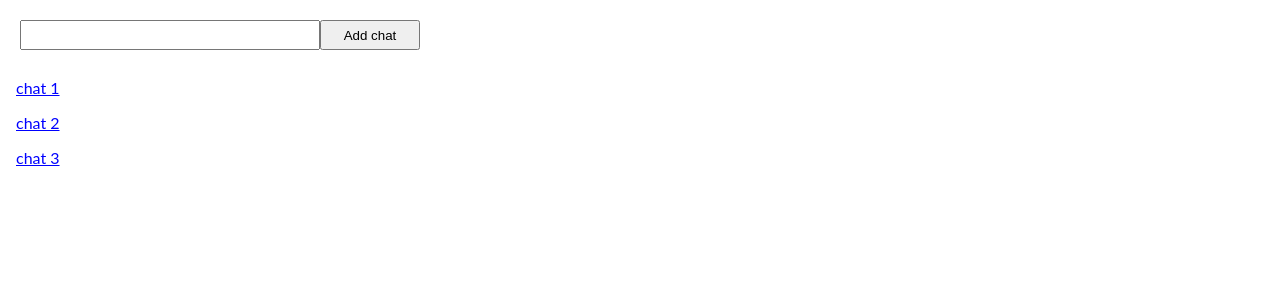
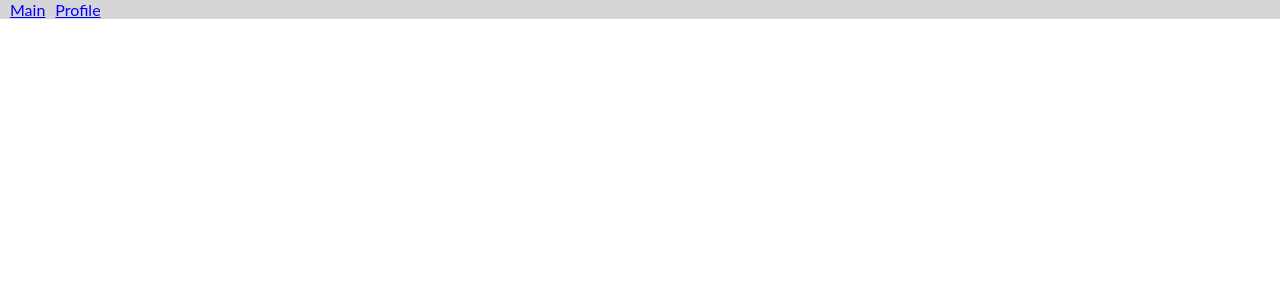
Before and after one commit to tzigor/React, a React (Create React App) app: page / in a window 1280 px wide. Shown: the top 300 px of the page. Built offline with nearby package versions, Linux system fonts and the light colour scheme.

Commit message:
Lesson_6 done

```diff
--- a/package.json
+++ b/package.json
@@ -14,8 +14,10 @@
     "nanoid": "^4.0.0",
     "react": "^18.2.0",
     "react-dom": "^18.2.0",
+    "react-redux": "^8.0.4",
     "react-router-dom": "^6.4.1",
     "react-scripts": "^5.0.1",
+    "redux": "^4.2.0",
     "web-vitals": "^2.1.4"
   },
   "scripts": {
--- a/src/App.tsx
+++ b/src/App.tsx
@@ -4,6 +4,7 @@ import { Main } from './Pages/Main';
 import { Profile } from './Pages/Profile';
 import { ChatPage } from './Pages/ChatPage';
 import { ChatList } from './Types';
+import { Header } from './components/Header';
 
 const defaultChatList: ChatList = [
   {
@@ -27,8 +28,9 @@ export const App: FC = () => {
   const [chatList, setChatList] = useState<ChatList>(defaultChatList);
   return (
     <Routes>
+      <Route path="/" element={<Header />}>
         <Route
-        path="/"
+          path="/Main"
           element={<Main chatList={chatList} handleChatList={setChatList} />}
         />
         <Route path="profile" element={<Profile />} />
@@ -41,6 +43,7 @@ export const App: FC = () => {
           />
         </Route>
         <Route path="*" element={<div>404 page</div>} />
+      </Route>
     </Routes>
   );
 };
--- a/src/Pages/ChatPage.tsx
+++ b/src/Pages/ChatPage.tsx
@@ -4,9 +4,9 @@ import { Message } from '../components/Message/Message';
 import { Form } from '../components/Form/Form';
 import { randomMessage } from '../Utils';
 import { MessageItems, MainProps } from '../Types';
-import { useParams, Navigate } from 'react-router-dom';
+import { useParams, Navigate, useNavigate } from 'react-router-dom';
 
-export const ChatPage: FC<MainProps> = ({ chatList, handleChatList }) => {
+export const ChatPage: FC<MainProps> = ({ chatList }) => {
     const [count, setCount] = useState(0);
     const [messageList, setMessageList] = useState<MessageItems>([]);
     const [lastUser, setLastUser] = useState('');
@@ -32,9 +32,11 @@ export const ChatPage: FC<MainProps> = ({ chatList, handleChatList }) => {
         return () => clearTimeout(timeout);
     }, [count]);
 
+    let navigate = useNavigate();
     const handleClick = () => {
         setMessageList([]);
-    chatList[Number(chatId) - 1].chat = [];
+        chatList.splice(Number(chatId) - 1, 1);
+        navigate("/Main");
     };
     const { chatId } = useParams();
 
--- a/src/Pages/Main.tsx
+++ b/src/Pages/Main.tsx
@@ -33,12 +33,7 @@ export const Main: FC<MainProps> = ({ chatList, handleChatList }) => {
             {chatList.map((item, indx) => {
                 return (
                     <ListItem key={indx}>
-            <NavLink
-              to={`/chats/${indx + 1}`}
-              style={({ isActive }) => ({
-                color: isActive ? 'green' : 'blue',
-              })}
-            >
+                        <NavLink to={`/chats/${indx + 1}`} >
                             <p>{item.name}</p>
                         </NavLink>
                     </ListItem>
--- /dev/null
+++ b/src/components/Header/Header.css
@@ -0,0 +1,9 @@
+.menu {
+    background-color: rgb(214, 214, 214);
+    font-weight: 400;
+    font-size: 16px;
+}
+
+.link {
+    margin-left: 10px;
+}
--- /dev/null
+++ b/src/components/Header/Header.tsx
@@ -0,0 +1,31 @@
+import { FC } from 'react';
+import { NavLink, Outlet } from 'react-router-dom';
+import './Header.css';
+
+export const Header: FC = () => {
+    return (
+        <>
+            <header className="menu">
+                <NavLink className="link"
+                    to={'/Main'}
+                    style={({ isActive }) => ({
+                        color: isActive ? 'green' : 'blue',
+                    })}
+                >
+                    Main
+                </NavLink>
+                <NavLink className="link"
+                    to={'/Profile'}
+                    style={({ isActive }) => ({
+                        color: isActive ? 'green' : 'blue',
+                    })}
+                >
+                    Profile
+                </NavLink>
+            </header>
+            <main>
+                <Outlet />
+            </main>
+        </>
+    );
+};
--- /dev/null
+++ b/src/components/Header/index.tsx
@@ -0,0 +1 @@
+export { Header } from './Header';
--- /dev/null
+++ b/src/store/index.ts
@@ -0,0 +1 @@
+import { createStore, compose, combineReducers } from 'redux';
```
Also changed, not shown: 1 other file (tests, documents, lock files or other folders). Lines whose indentation alone changed are shown as unchanged.
